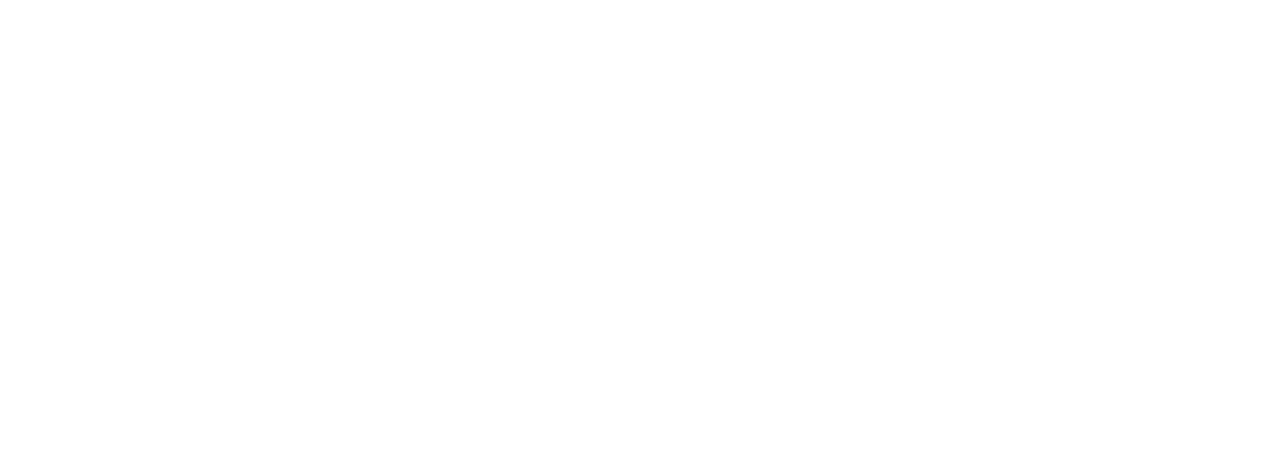
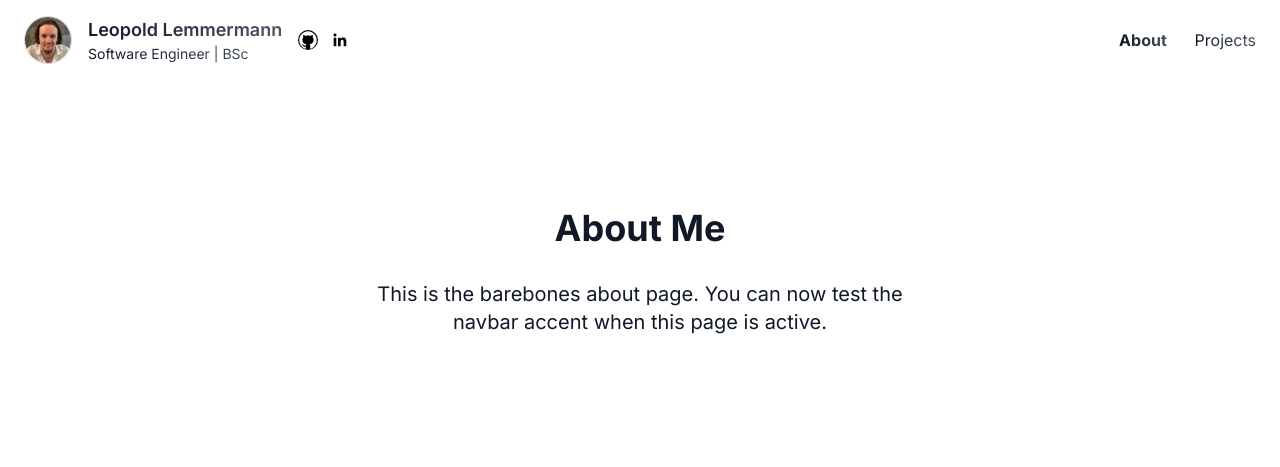
Before and after one commit to leo-lem/leolem.dev, an Astro site: page /about in a window 1280 px wide. Built offline with nearby package versions, Linux system fonts and the light colour scheme; Astro itself is replaced by a stand-in of ours.

Commit message:
Update navbar to highlight currently active page.

```diff
--- a/src/components/NavBar.astro
+++ b/src/components/NavBar.astro
@@ -1,5 +1,6 @@
 ---
 const avatarUrl = "/profile.webp";
+const currentPath = new URL(Astro.request.url).pathname;
 ---
 
 <nav
@@ -46,8 +47,19 @@ const avatarUrl = "/profile.webp";
     </div>
   </div>
 
+  <!-- Navigation links -->
   <div class="space-x-6 opacity-0 animate-slidefadein">
-    <a href="/about" class="nav-link-gradient">About</a>
-    <a href="/projects" class="nav-link-gradient">Projects</a>
+    <a
+      href="/about"
+      class={`nav-link-gradient ${currentPath === "/about" ? "font-bold underline" : ""}`}
+    >
+      About
+    </a>
+    <a
+      href="/projects"
+      class={`nav-link-gradient ${currentPath === "/projects" ? "font-bold underline" : ""}`}
+    >
+      Projects
+    </a>
   </div>
 </nav>
--- a/src/pages/about.astro
+++ b/src/pages/about.astro
@@ -0,0 +1,15 @@
+---
+import BaseLayout from "../layouts/BaseLayout.astro";
+---
+
+<BaseLayout title="About">
+  <section
+    class="flex flex-col items-center justify-center text-center py-24 space-y-8"
+  >
+    <h1 class="text-4xl font-bold">About Me</h1>
+    <p class="text-xl max-w-xl">
+      This is the barebones about page. You can now test the navbar accent when
+      this page is active.
+    </p>
+  </section>
+</BaseLayout>
--- a/src/styles/global.css
+++ b/src/styles/global.css
@@ -13,3 +13,7 @@
 .nav-link-gradient:hover span {
   @apply bg-gradient-to-r bg-clip-text text-transparent from-pink-500 to-yellow-500;
 }
+
+.active-nav-link {
+  @apply bg-gradient-to-r from-pink-500 to-yellow-500 bg-clip-text text-transparent font-bold;
+}
```
